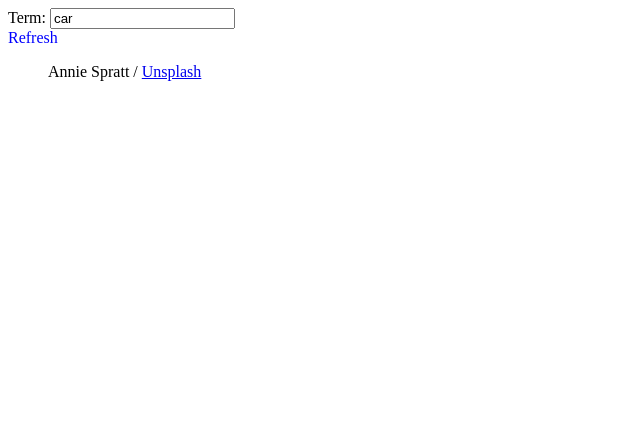
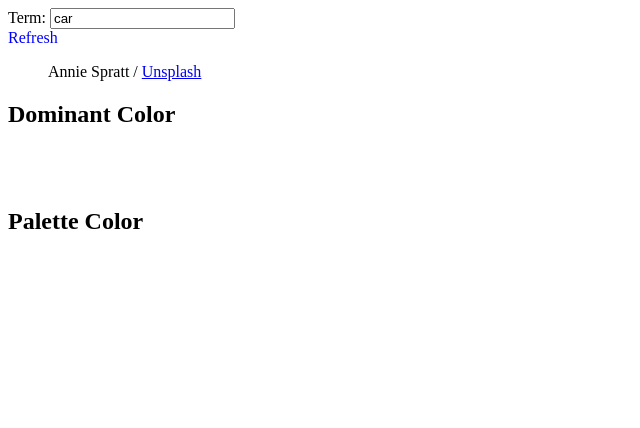
Before and after one commit to oranmoshe/yale, a Flask app: template templates/index.html in a window 1280 px wide. Shown: the top 428 px of the page, without its empty margins (0-640 px from the left). After the commit the page ends 229 px from the top, so only its background shows below. Run offline with Flask 2, Linux system fonts and the light colour scheme; the template is opened without the code that fills it, so the values that code supplies are empty.

Commit message:
credit color platte 2

```diff
--- a/static/js/color-thief.js
+++ b/static/js/color-thief.js
@@ -188,7 +188,7 @@ ColorThief.prototype.getColorsAsync = function(imageUrl, callback, quality) {
     this.getImageData(imageUrl, function(imageData){
         sourceImage = document.createElement("img");
         sourceImage.addEventListener('load' , function(){
-            var palette = thief.getPalette(sourceImage, 10, quality);
+            var palette = thief.getPalette(sourceImage, 11, quality);
             callback(palette, this);
         });
         sourceImage.src = imageData;
--- a/templates/index.html
+++ b/templates/index.html
@@ -41,6 +41,7 @@ $(document).ready(function(){
 		        $('.color6').css('color','rgb('+color[6][0]+','+color[6][1]+','+color[6][2]+')');
 		        $('.color7').css('color','rgb('+color[7][0]+','+color[7][1]+','+color[7][2]+')');
 		        $('.color8').css('color','rgb('+color[8][0]+','+color[8][1]+','+color[8][2]+')');
+		        $('.color9').css('color','rgb('+color[8][0]+','+color[8][1]+','+color[8][2]+')');
 		        $('.box.dominant').css('background-color','rgb('+color[0][0]+','+color[0][1]+','+color[0][2]+')');
 		        $('.box.color1').css('background-color','rgb('+color[1][0]+','+color[1][1]+','+color[1][2]+')');
 		        $('.box.color2').css('background-color','rgb('+color[2][0]+','+color[2][1]+','+color[2][2]+')');
@@ -50,6 +51,7 @@ $(document).ready(function(){
 		        $('.box.color6').css('background-color','rgb('+color[6][0]+','+color[6][1]+','+color[6][2]+')');
 		        $('.box.color7').css('background-color','rgb('+color[7][0]+','+color[7][1]+','+color[7][2]+')');
 		        $('.box.color8').css('background-color','rgb('+color[8][0]+','+color[8][1]+','+color[8][2]+')');
+		        $('.box.color9').css('background-color','rgb('+color[8][0]+','+color[8][1]+','+color[8][2]+')');
         	});
 		}
 
@@ -59,8 +61,10 @@ $(document).ready(function(){
 </script>
 <style type="text/css">
 	.box{
-		height:70px;
-		width: 100px;
+		height:30px;
+		width: 50px;
+		margin:5px;
+		display: inline-block;
 	}
 </style>
 </head>
@@ -74,7 +78,11 @@ Term: <input type="text" id="term" name="Term" value="car"><br>
 <blockquote name="fe4c" id="fe4c" class="graf graf--blockquote graf-after--blockquote"><a  class="markup--anchor markup--blockquote-anchor" rel="nofollow" target="_blank"  id="image_credit">Annie Spratt</a> / <a href="https://unsplash.com/" data-href="https://unsplash.com/" class="markup--anchor markup--blockquote-anchor" rel="nofollow" target="_blank">Unsplash</a></blockquote>
 <div id="image_url"></div>
 <div>
+	<h2>Dominant Color</h2>
 	<div class="box dominant"></div>
+</div>
+<div>
+	<h2>Palette Color</h2>
 	<div class="box color1"></div>
 	<div class="box color2"></div>
 	<div class="box color3"></div>
```
